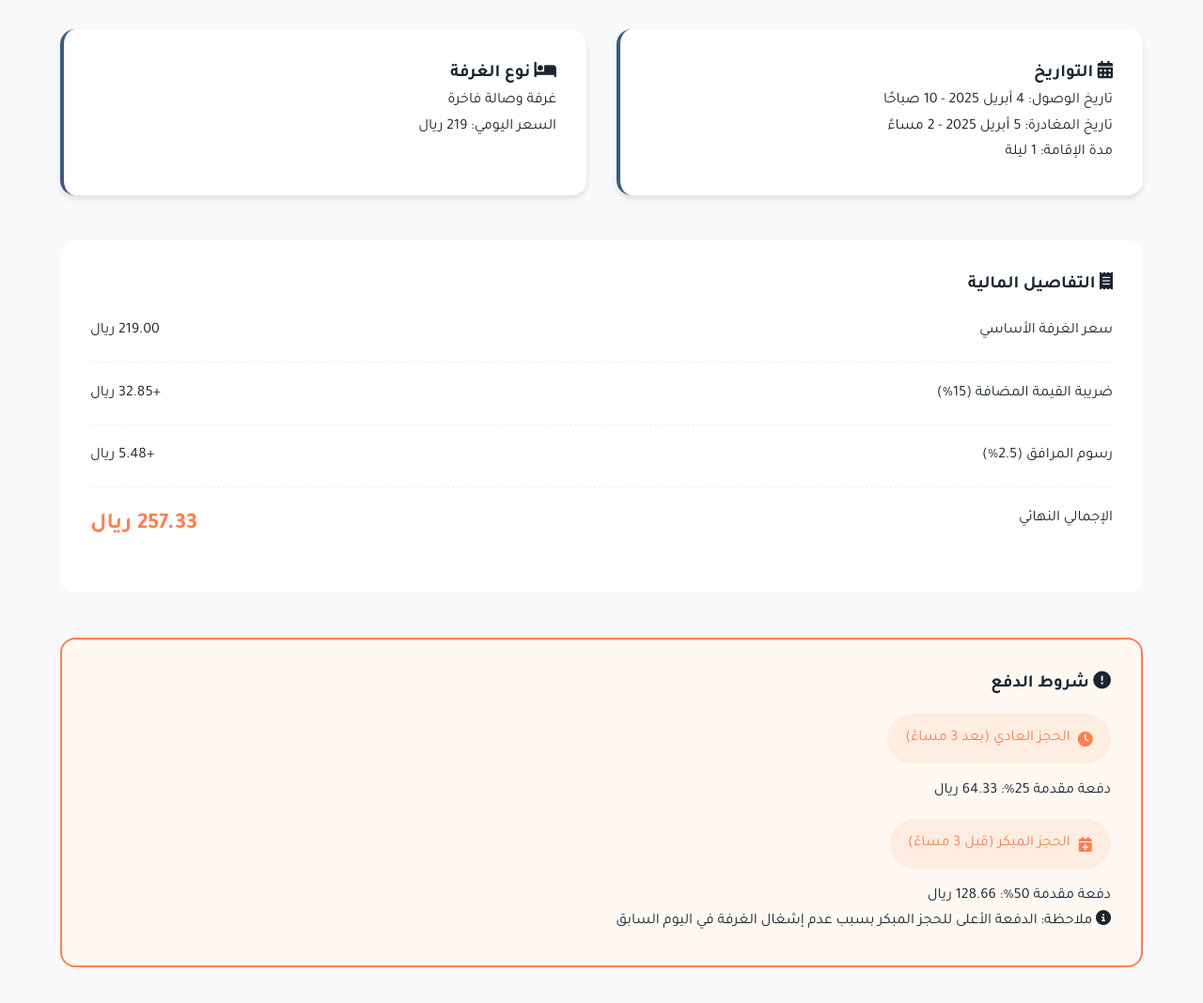
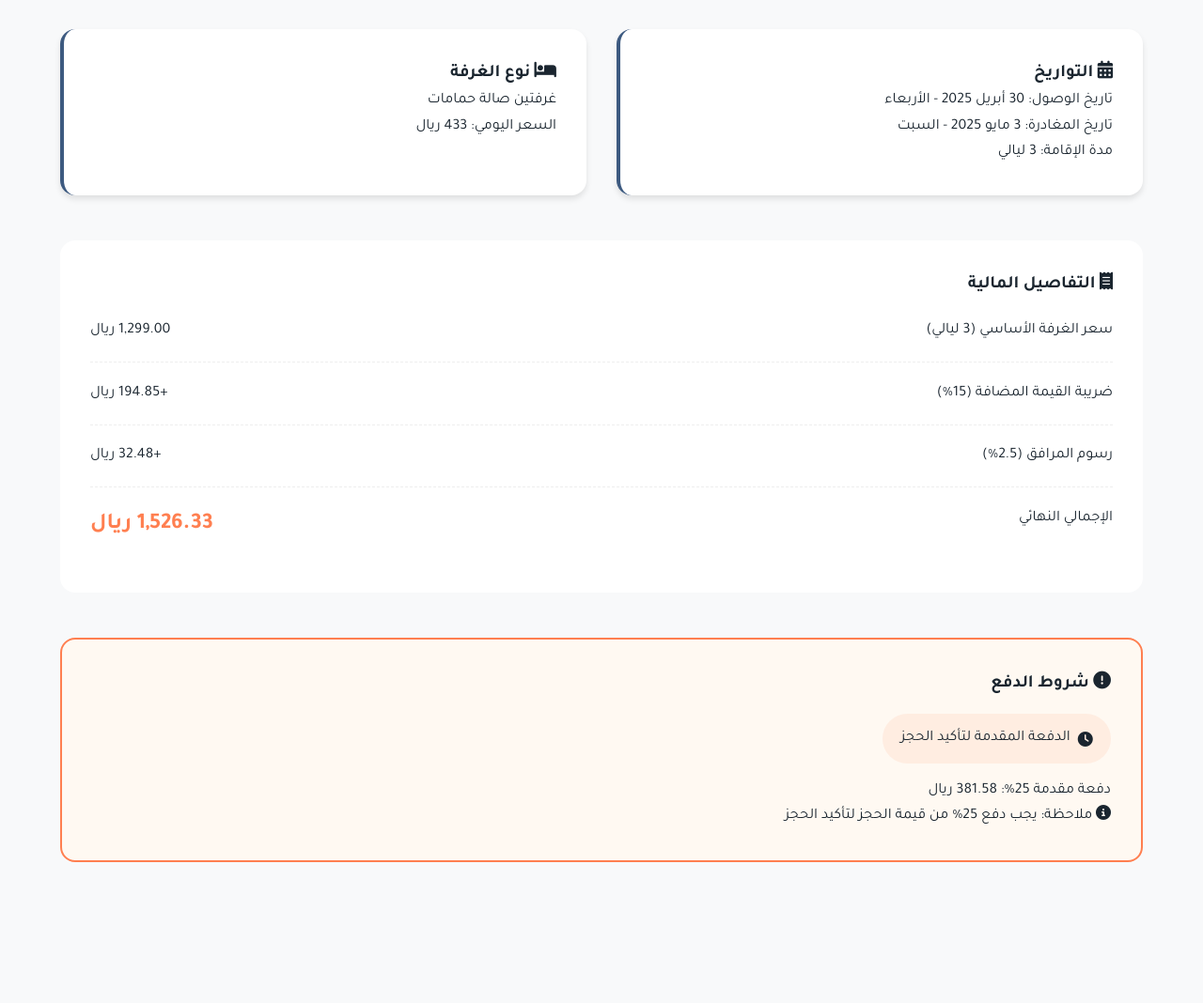
Before and after one commit to modather13579/ideahotel-booking, a plain HTML site: page index.html in a window 1280 px wide. Shown: the part 960-2028 px from the top of the page at 94% size. After the commit the page ends 1926 px from the top, so only its background shows below. Drawn offline with Linux system fonts and the light colour scheme.

Commit message:
index.html

```diff
--- a/index.html
+++ b/index.html
@@ -203,7 +203,7 @@
             padding: 0.8rem 1.2rem;
             border-radius: 30px;
             background: rgba(255, 127, 80, 0.1);
-            color: var(--accent-color);
+            color: var (--accent-color);
             margin: 1rem 0;
         }
 
@@ -250,8 +250,8 @@
                 <div class="hotel-logo">
                     <i class="fas fa-hotel"></i>
                 </div>
-                <h1>فندق ايديا</h1>
-                <p>تأكيد الحجز لـ: صالح سعيدان صالح ال سعيد</p>
+                <h1>فندق عبير</h1>
+                <p>تأكيد الحجز</p>
             </div>
         </div>
     </header>
@@ -280,7 +280,7 @@
 
         <!-- موقع الخريطة -->
         <div class="text-center">
-            <a href="https://maps.app.goo.gl/qkgFWoRT8k3ZRGDbA?g_st=com.google.maps.preview.copy"
+            <a href="https://maps.app.goo.gl/puSBzC4wMaQpkctR7?g_st=com.google.maps.preview.copy"
                class="action-btn map-btn"
                target="_blank">
                <i class="fas fa-map-marked-alt"></i>
@@ -292,15 +292,15 @@
         <div class="details-grid">
             <div class="detail-card">
                 <h3><i class="fas fa-calendar-alt"></i> التواريخ</h3>
-                <p>تاريخ الوصول: 4 أبريل 2025 - 10 صباحًا</p>
-                <p>تاريخ المغادرة: 5 أبريل 2025 - 2 مساءً</p>
-                <div class="highlight-red">مدة الإقامة: 1 ليلة</div>
+                <p>تاريخ الوصول: 30 أبريل 2025 - الأربعاء</p>
+                <p>تاريخ المغادرة: 3 مايو 2025 - السبت</p>
+                <div class="highlight-red">مدة الإقامة: 3 ليالي</div>
             </div>
 
             <div class="detail-card">
                 <h3><i class="fas fa-bed"></i> نوع الغرفة</h3>
-                <p>غرفة وصالة فاخرة</p>
-                <p>السعر اليومي: <span class="highlight-red">219 ريال</span></p>
+                <p>غرفتين صالة حمامات</p>
+                <p>السعر اليومي: <span class="highlight-red">433 ريال</span></p>
             </div>
         </div>
 
@@ -308,20 +308,20 @@
         <div class="price-timeline">
             <h3><i class="fas fa-receipt"></i> التفاصيل المالية</h3>
             <div class="timeline-item">
-                <span>سعر الغرفة الأساسي</span>
-                <span>219.00 ريال</span>
+                <span>سعر الغرفة الأساسي (3 ليالي)</span>
+                <span>1,299.00 ريال</span>
             </div>
             <div class="timeline-item">
                 <span>ضريبة القيمة المضافة (15%)</span>
-                <span>+32.85 ريال</span>
+                <span>+194.85 ريال</span>
             </div>
             <div class="timeline-item">
                 <span>رسوم المرافق (2.5%)</span>
-                <span>+5.48 ريال</span>
+                <span>+32.48 ريال</span>
             </div>
             <div class="timeline-item" style="border-bottom: none;">
                 <span>الإجمالي النهائي</span>
-                <span class="total-price">257.33 ريال</span>
+                <span class="total-price">1,526.33 ريال</span>
             </div>
         </div>
 
@@ -331,19 +331,13 @@
 
             <div class="condition-badge">
                 <i class="fas fa-clock"></i>
-                <span>الحجز العادي (بعد 3 مساءً)</span>
+                <span>الدفعة المقدمة لتأكيد الحجز</span>
             </div>
-            <p>دفعة مقدمة 25%: <span class="highlight-red">64.33 ريال</span></p>
-
-            <div class="condition-badge">
-                <i class="fas fa-calendar-plus"></i>
-                <span>الحجز المبكر (قبل 3 مساءً)</span>
-            </div>
-            <p>دفعة مقدمة 50%: <span class="highlight-red">128.66 ريال</span></p>
+            <p>دفعة مقدمة 25%: <span class="highlight-red">381.58 ريال</span></p>
 
             <div class="important-note">
                 <i class="fas fa-info-circle"></i>
-                ملاحظة: الدفعة الأعلى للحجز المبكر بسبب عدم إشغال الغرفة في اليوم السابق
+                ملاحظة: يجب دفع 25% من قيمة الحجز لتأكيد الحجز
             </div>
         </div>
     </div>
```
